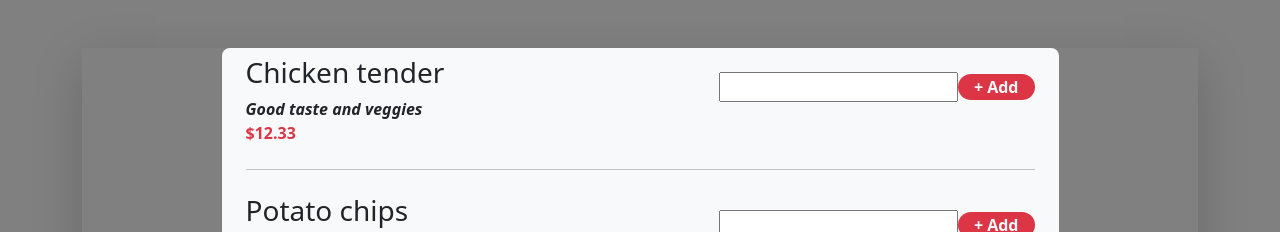
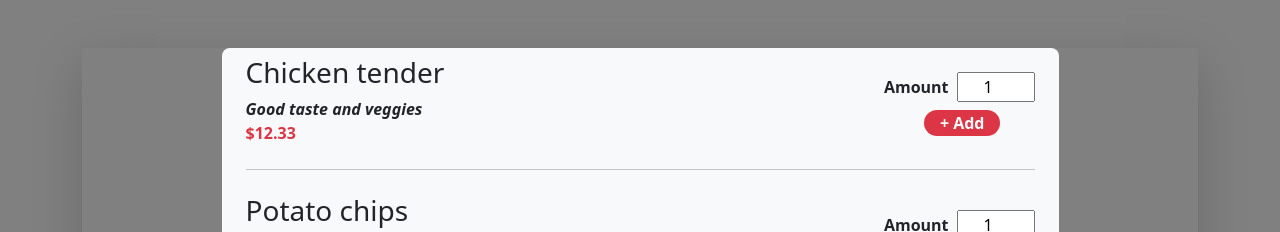
Before and after one commit to Olabode1232/Food-Order-App-using-React, a React (Vite) app: page / in a window 1280 px wide. Shown: the part 568-800 px from the top of the page. Built offline with nearby package versions, Linux system fonts and the light colour scheme.

Commit message:
done rendering the input component

```diff
--- a/src/component/MealItem/MealItemForm.jsx
+++ b/src/component/MealItem/MealItemForm.jsx
@@ -1,12 +1,25 @@
-import React, { Component } from 'react';
-
+import React, { Component } from "react";
+import Input from "../UI/input";
 
 function MealItemForm() {
-    return <div className="pt-3">
-        <input/>
-        <button className="bg-danger rounded-4 text-light border-0 px-3 fw-bold">+ Add</button>
-
+  return (
+    <div className="pt-3">
+      <Input
+        label="Amount"
+        input={{
+          id: "amount",
+          type: "number",
+          min: "1",
+          max: "5",
+          step: "1",
+          defaultValue: "1",
+        }}
+      />
+      <button className="bg-danger rounded-4 text-light border-0 px-3 mt-2 ms-5 fw-bold">
+        + Add
+      </button>
     </div>
+  );
 }
 
-export default MealItemForm
+export default MealItemForm;
--- /dev/null
+++ b/src/component/UI/input.jsx
@@ -0,0 +1,10 @@
+import React, { Component } from "react";
+
+function Input(props) {
+    return <div>
+        <label htmlFor={props.input.id} className="px-2 fw-bolder">{props.label}</label>
+        <input {...props.input} className="text-center"/>
+    </div>
+}
+
+export default Input
```
